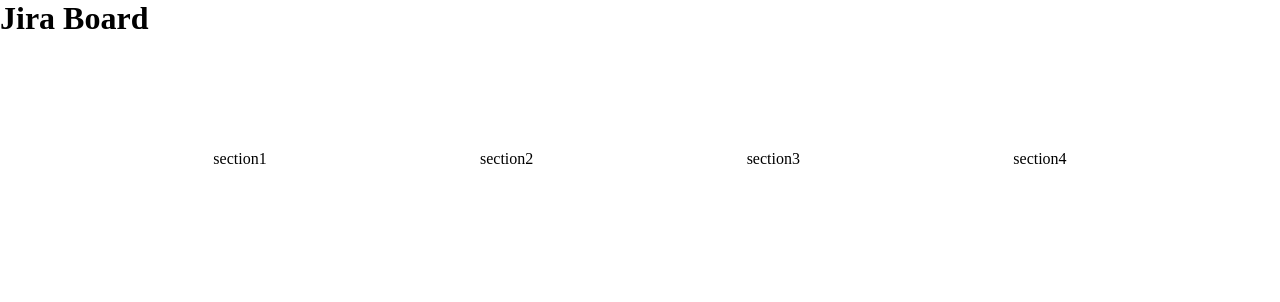
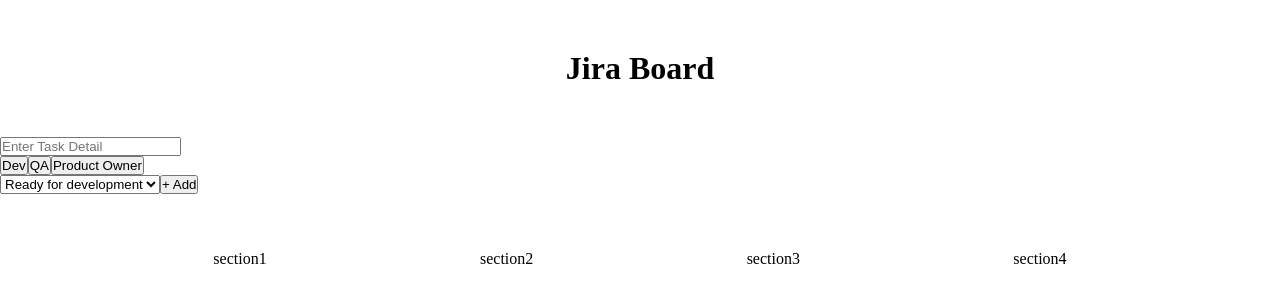
Before and after one commit to ashucj17/jira-board, a React (Vite) app: page / in a window 1280 px wide. Shown: the top 302 px of the page. Built offline with nearby package versions, Linux system fonts and the light colour scheme.

Commit message:
task queue componet

```diff
--- a/src/App.css
+++ b/src/App.css
@@ -5,7 +5,7 @@
 
 .app{
   display: grid;
-  grid-template-rows: 150px auto;
+  grid-template-rows: 250px auto;
 }
 
 .app__section{
--- a/src/App.jsx
+++ b/src/App.jsx
@@ -1,11 +1,13 @@
 import React from "react";
-import './app.css'
+import TaskQueue from "./Components/Tasks/tasks-queue";
+import './App.css'
 
 const App = () =>{
   return(
     <div className="app">
     <header className="app__header">
-      <h1>Jira Board</h1>
+      <h1 style={{textAlign:"center" , margin: '50px auto'}}>Jira Board</h1>
+      <TaskQueue />
     </header>
     <div className="app__section">
       <section className="section">section1</section>
--- /dev/null
+++ b/src/Components/Tasks/tasks-queue.jsx
@@ -0,0 +1,25 @@
+const TaskQueue = ()=>{
+    return(
+        <header className="app__header">
+        <input type='text' placeholder='Enter Task Detail' />
+      <div className='queue'>
+      <div className='queue__assigned'>
+        <button className='queue__assigned-role'>Dev</button>
+        <button className='queue__assigned-role'>QA</button>
+        <button className='queue__assigned-role'>Product Owner</button>
+        </div>
+        <div className='queue__state'>
+            <select>
+                <option value="Ready for development">Ready for development</option>
+                <option value="In Progress">In Progress</option>
+                <option value="Ready for QA">Ready for QA</option>
+                <option value="Closed">Closed</option>
+            </select>
+            <button type='submit' value='submit'>+ Add</button>
+        </div>
+      </div>
+    </header>
+    )
+}
+
+export default TaskQueue
```
